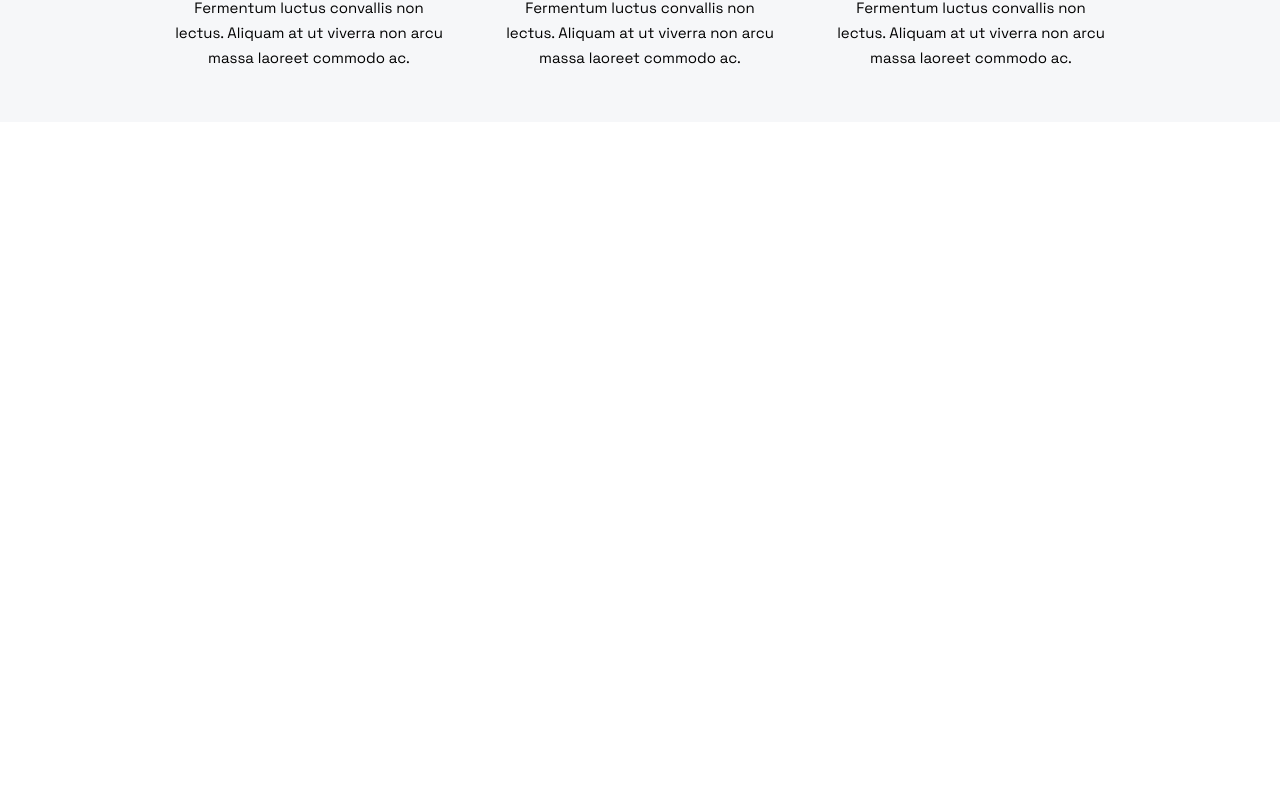
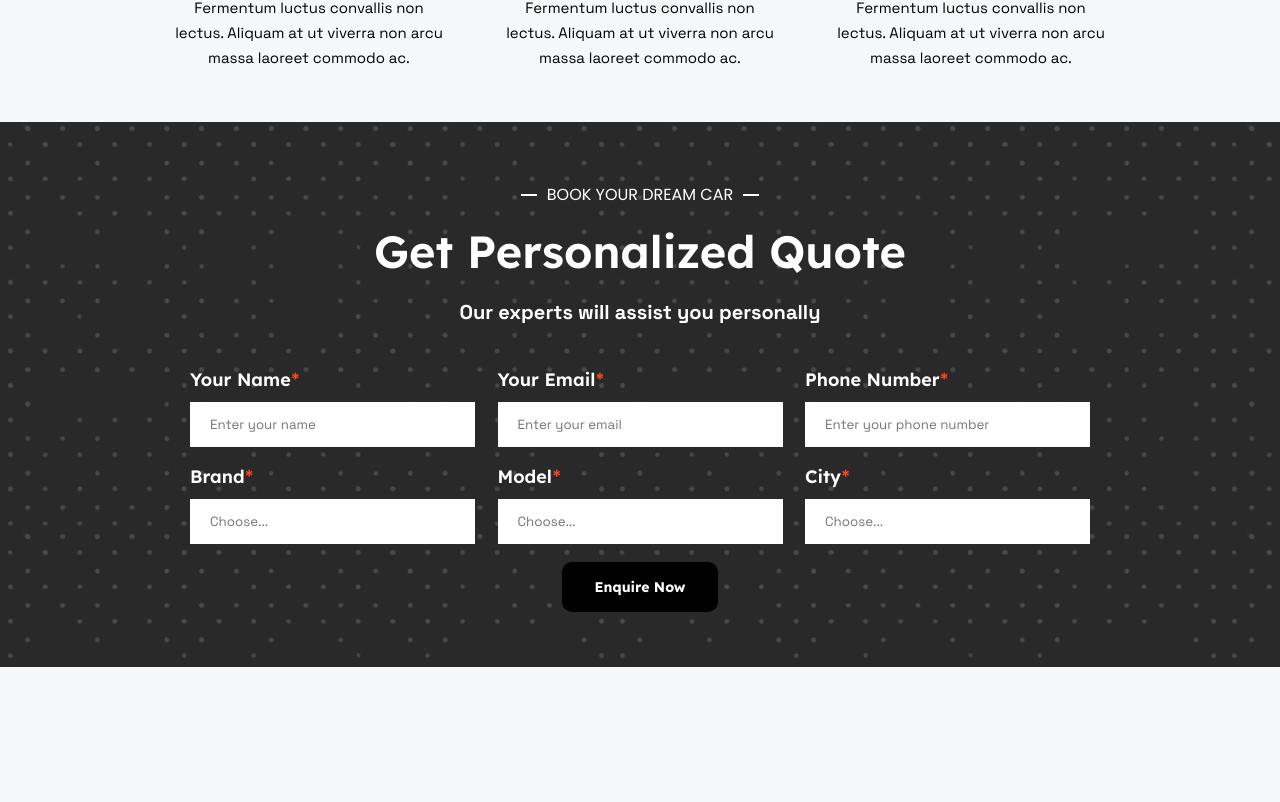
Before and after one commit to vrinda2606/thecarzilla, a React (Create React App) app: page / in a window 1280 px wide. Shown: the part 1798-2600 px from the top of the page. Before the commit the page ends 1920 px from the top, so only its background shows below. Built offline with nearby package versions, Linux system fonts and the light colour scheme.

Commit message:
intial commit

```diff
--- /dev/null
+++ b/src/Components/ContactForm.js
@@ -0,0 +1,58 @@
+import React from 'react'
+
+const ContactForm = () => {
+  return (
+    <div style={{padding:"20px",Width: "100%",height: "545px",backgroundColor: "#292929",backgroundRepeat: 'repeat',backgroundImage : `url('../Images/bgEffect.png')`,backgroundSize: "612px auto",backgroundBlendMode: "overlay"}}>
+
+      <div className='contactHeading' style={{width:"700px",height: "142px",margin: "auto",color: "#ffffff"}}>
+      <div style={{ width: "700px", height: "142px", margin: "40px auto", display: "flex", flexDirection: "column", alignItems: "center" }}>
+         <span style={{marginTop: "0px",display: "flex", alignItems: "center" }}><hr style={{width: "16px",border: "1px solid",margin: "auto 10px"}}/><p style={{}}>BOOK YOUR DREAM CAR</p><hr style={{width: "16px",border: "1px solid",margin: "auto 10px"}}/></span>
+         <span style={{marginTop:"13px"}}><h1 style={{ fontFamily:"Lexend Deca",fontWeight: "600", fontSize: "45px", lineHeight: "63px" ,gap: "20px"}}>Get Personalized Quote</h1></span>
+         <span style={{ fontFamily:"Space Grotesk",fontWeight: "700",color : "#FFFFFF",lineHeight: "25px",fontSize: "20px",height:"25px",marginTop:"17px"}}>Our experts will assist you personally</span>
+      </div>
+      </div>
+
+      <div className='contactForm'>
+      <form id="contact-form" className="contact-form">
+                <div className="input-box">
+                   <div className="input-field">
+                       <label>Your Name<span className='asterisk'>*</span></label><br/>
+                       <input className="name" id="fname" type="text" placeholder="Enter your name" required/>
+                   </div>
+                   <div className="input-field">
+                       <label>Your Email<span className='asterisk'>*</span></label><br/>
+                       <input className="email" id="email" type="email" placeholder="Enter your email" required/>
+                   </div>
+                   <div className="input-field">
+                       <label>Phone Number<span className='asterisk'>*</span></label><br/>
+                       <input className="number" id="number" type="number" placeholder="Enter your phone number" required />
+                   </div>
+                </div>
+
+                <div className="input-box">
+                   <div className="input-field">
+                       <label>Brand<span className='asterisk'>*</span></label><br/>
+                       <input className="brandChosen" id="brandChosen" type="text" placeholder="Choose..." required/>
+                   </div>
+                   <div className="input-field">
+                       <label>Model<span className='asterisk'>*</span></label><br/>
+                       <input className="modelChosen" id="modelChosen" type="text" placeholder="Choose..." required/>
+                   </div>
+                   <div className="input-field">
+                       <label>City<span className='asterisk'>*</span></label><br/>
+                       <input className="cityChosen" id="cityChosen" type="text" placeholder="Choose..." required />
+                   </div>
+                </div>
+
+                <div className="buttonContact">
+                   <button type="submit" className="btnContact">Enquire Now</button>
+                </div>
+               </form>
+      </div>
+
+
+    </div>
+  )
+}
+
+export default ContactForm;
--- /dev/null
+++ b/src/Components/Footer.js
@@ -0,0 +1,11 @@
+import React from 'react'
+
+const Footer = () => {
+  return (
+    <div style={{backgroundColor:"#03040A",width:"100%",height:"432px"}}>
+
+    </div>
+  )
+}
+
+export default Footer;
--- a/src/Components/Home.js
+++ b/src/Components/Home.js
@@ -3,11 +3,21 @@ import { images } from '../utils/constants';
 import {brands} from '../utils/brands';
 import HomeI from './HomeI';
 import HomeII from './HomeII';
+import ContactForm from './ContactForm';
+import Team from './Team';
+import Testimonial from './Testimonial';
+import LiteApp from './LiteApp';
+import Footer from './Footer';
 
 const Home = () => {
       return(<>
       <HomeI />
       <HomeII />
+      <ContactForm />
+      <Testimonial />
+      <Team />
+      <LiteApp />
+      <Footer />
       </>
       )
 };
--- /dev/null
+++ b/src/Components/LiteApp.js
@@ -0,0 +1,11 @@
+import React from 'react'
+
+const LiteApp = () => {
+  return (
+    <div style={{backgroundColor : "#F5F5F5",width: "100%",height: "615px"}}>
+
+    </div>
+  )
+}
+
+export default LiteApp;
--- /dev/null
+++ b/src/Components/Team.js
@@ -0,0 +1,11 @@
+import React from 'react'
+
+const Team = () => {
+  return (
+    <div style={{padding:"20px",Width: "100%",height: "740px",backgroundColor: "#1E1E1E",backgroundRepeat: 'repeat',backgroundImage : `url('../Images/bgEffect.png')`,backgroundSize: "612px auto",backgroundBlendMode: "overlay"}}>
+
+    </div>
+  )
+}
+
+export default Team;
--- /dev/null
+++ b/src/Components/Testimonial.js
@@ -0,0 +1,11 @@
+import React from 'react'
+
+const Testimonial = () => {
+  return (
+    <div style={{width:"100%",height: "745px",backgroundColor: "#F6F7F9"}}>
+
+    </div>
+  )
+}
+
+export default Testimonial;
--- a/src/index.css
+++ b/src/index.css
@@ -51,3 +51,69 @@ body {
     color: #596780;
     font-size: "20px";
 }
+.asterisk{
+  color: #FF4423;
+}
+
+.contact-form{
+  width: 900px;
+  height: 261px;
+  margin: 35px auto;
+  display: flex;
+  flex-direction: column;
+  justify-content: space-around;
+}
+.contact-form .input-box{
+  width: 100%;
+  height: 81px;
+  display: flex;
+  justify-content: space-between;
+}
+.contact-form .input-box .input-field{
+  width: 285px;
+  height: 81px;
+  display: flex;
+  flex-direction: column;
+}
+.contact-form .input-box .input-field input,label{
+  width: 100%;
+}
+.contact-form .input-field label{
+  font-family: 'Lexend Deca';
+  color: #FFFFFF;
+  font-weight: 600;
+  font-size: 18px;
+  line-height: 25.2px;
+  height: 25px;
+  width: 100%;
+}
+.contact-form .input-field input{
+  font-family: 'Space Grotesk';
+  height: 45px;
+  width: 282px;
+  margin-top: -15px;
+  padding: 10px, 24px, 10px, 24px;
+  gap: 10px;
+  text-indent: 20px;
+}
+
+.contact-form .buttonContact{
+  width: 156px;
+  height: 50px;
+  display: flex;
+  justify-content: center;
+  align-items: center;
+  margin: 0 auto;
+}
+.buttonContact button{
+  background-color: #000000;
+  color: #FFFFFF;
+  width: 100%;
+  height: 100%;
+  font-family: 'Lexend Deca';
+  font-weight: 700;
+  font-size: 14px;
+  text-align: center;
+  border-radius: 10px;
+  padding: 20px, 24px;
+}
```
